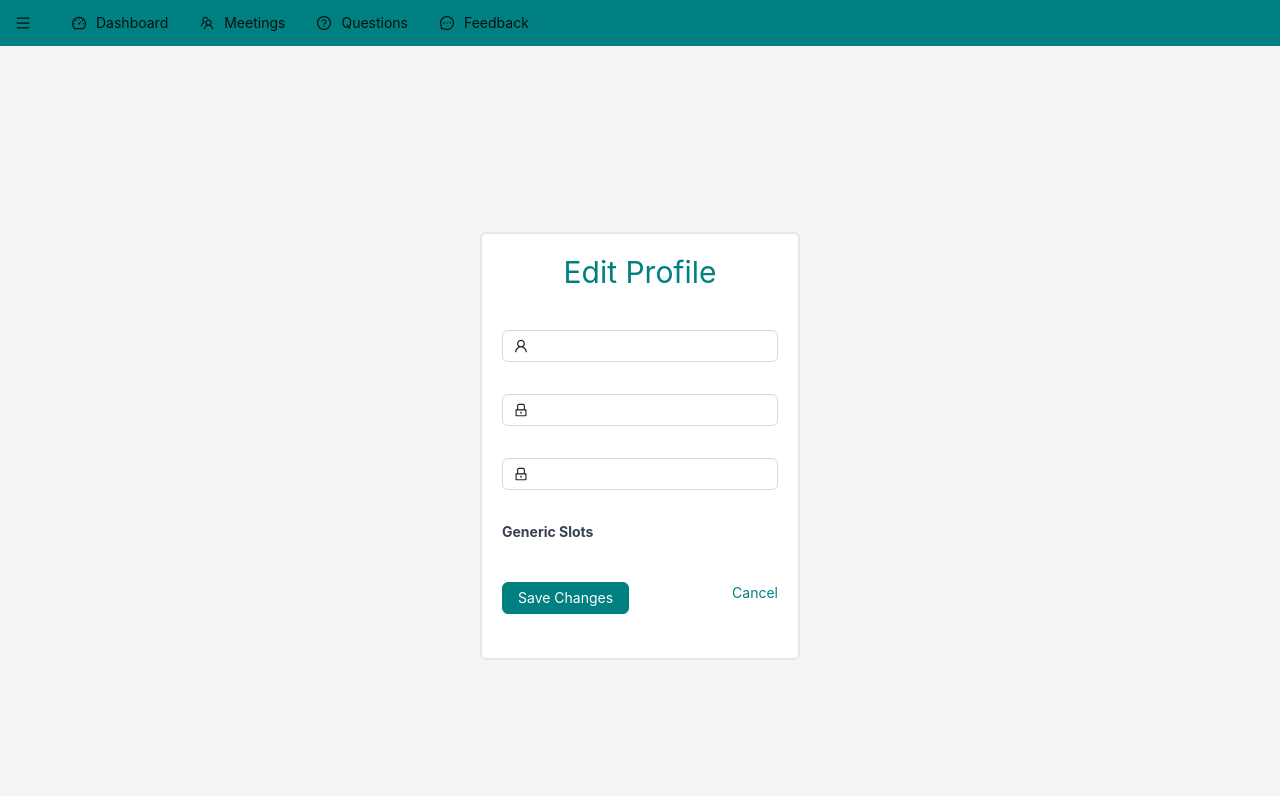
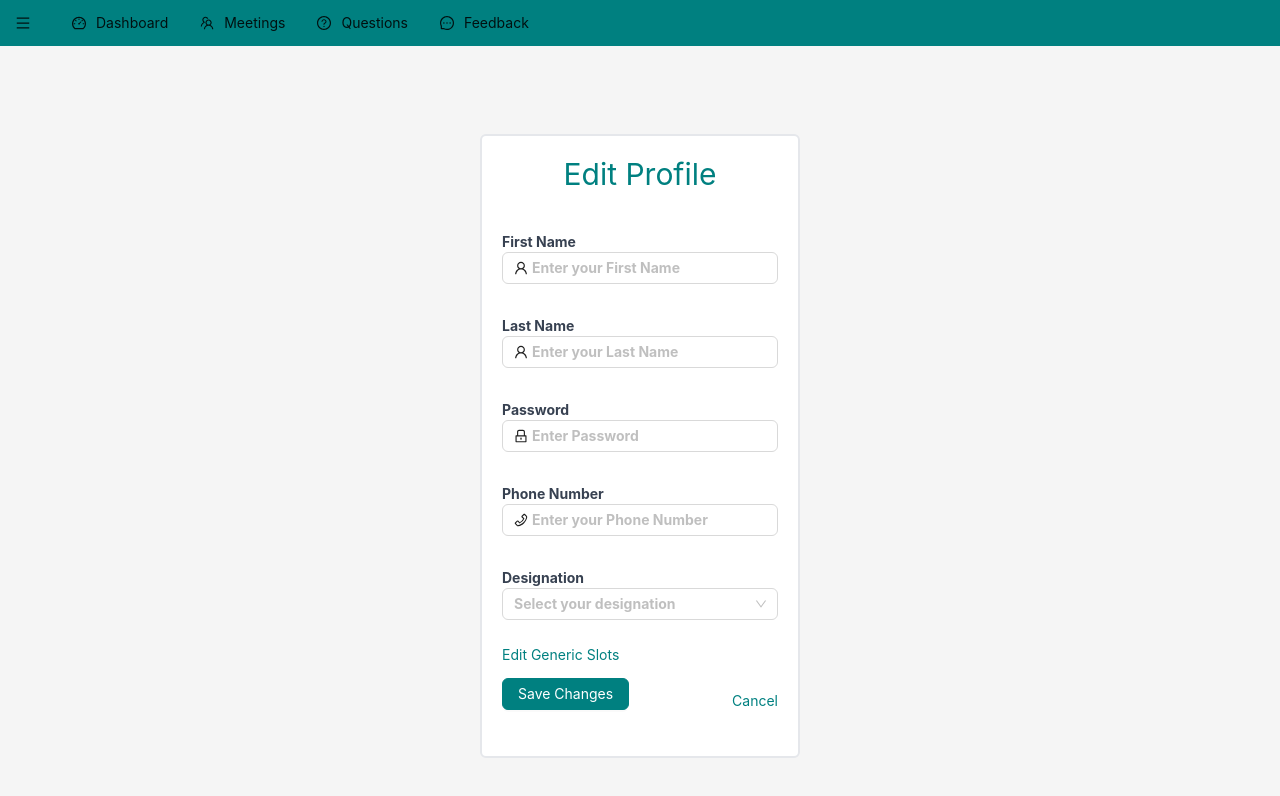
Before and after one commit to usamabasharat/Connect-Us-Web, a React (Create React App) app: page /editprofile in a window 1280 px wide. Shown: the top 796 px of the page. Built offline with nearby package versions, Linux system fonts and the light colour scheme; the HTML template or start-up script is replaced by a standard one.

Commit message:
edit profile and generic slots integration done

```diff
--- a/src/API/api.js
+++ b/src/API/api.js
@@ -1,4 +1,8 @@
-export const GetData = (route) => fetch(`${process.env.REACT_APP_BASEURL}${route}`);
+export const GetData = async (route) => {
+  const response = await fetch(`${process.env.REACT_APP_BASEURL}${route}`);
+  const data = await response.json();
+  return data;
+};
 
 export const GetDataByEmail = (route, email) => fetch(`${process.env.REACT_APP_BASEURL}${route}/${email}`);
 export const PostData = (route, values) => fetch(
--- a/src/App.jsx
+++ b/src/App.jsx
@@ -16,6 +16,7 @@ import Questions from './containers/Questions';
 import Dashboard from './containers/Dashboard';
 import Feedback from './containers/Feedback';
 import Profile from './containers/Profile';
+import GenericSlots from './containers/GenericSlots';
 
 const { Content } = Layout;
 
@@ -51,6 +52,7 @@ function App() {
             <Route path="/questions" element={<Questions />} />
             <Route path="/feedback" element={<Feedback />} />
             <Route path="/profile" element={<Profile />} />
+            <Route path="/genericSlots" element={<GenericSlots />} />
           </Routes>
         </Content>
       </Layout>
--- a/src/components/Sidebar.jsx
+++ b/src/components/Sidebar.jsx
@@ -23,6 +23,11 @@ function Sidebar({ isMenuVisible, hideDrawer }) {
       key: '/settings',
       label: 'Settings',
       icon: <SettingOutlined />,
+    },
+    {
+      key: '/genericSlots',
+      label: 'Generic Slots',
+      icon: <SettingOutlined />,
     }
   ];
   return (
@@ -34,7 +39,7 @@ function Sidebar({ isMenuVisible, hideDrawer }) {
         hideDrawer();
       }}
       open={isMenuVisible}
-      width={200}
+      width={250}
     >
       <Menu theme="light" mode="inline" items={MenuList} onClick={onSelectMenu} />
     </Drawer>
--- a/src/constants/messages.js
+++ b/src/constants/messages.js
@@ -12,3 +12,6 @@ export const QUESTION_ADDED = 'Question Added Successfully';
 export const EMAIL_DOES_NOT_EXIST = 'Email does not exist';
 export const LOGIN_SUCCESS = 'Login Successfully';
 export const INVALID_PASSWORD = 'Invalid Password';
+export const VALID_TIME = 'Please select time!';
+export const USER_UPDATED = 'User Updated Successfully';
+export const GENERIC_SLOT_ADDED = 'Generic Slot Successfully added';
--- a/src/constants/pattern.js
+++ b/src/constants/pattern.js
@@ -1,2 +1,2 @@
-export const NUMBER_PATTERN = /^[+]?[(]?[0-9]{3}[)]?[-\s.]?[0-9]{3}[-\s.]?[0-9]{4,6}$/;
+export const NUMBER_PATTERN = /^[+]?[(]?[0-9]{4}[)]?[-\s.]?[0-9]{3}[-\s.]?[0-9]{4,6}$/;
 export const PASSWORD_PATTERN = /^(?=.*[0-9])(?=.*[a-zA-Z])([a-zA-Z0-9!#@$%\-_=+<>]+)$/;
--- a/src/containers/EditProfile.jsx
+++ b/src/containers/EditProfile.jsx
@@ -1,62 +1,135 @@
-/* eslint-disable jsx-a11y/label-has-associated-control */
 import React from 'react';
-import { LockOutlined, UserOutlined } from '@ant-design/icons';
 import {
-  Button, Form,
+  FrownOutlined,
+  LockOutlined, PhoneOutlined, SmileOutlined, UserOutlined
+} from '@ant-design/icons';
+import {
+  Button, Form, notification, Select
 } from 'antd';
+import { Link } from 'react-router-dom';
 import Textfield from '../shared/TextField';
+import {
+  FIRST_NAME_PROMPT, LAST_NAME_PROMPT,
+  MIN_PASSWORD_PROMPT, PASSWORD_REQUIRED_PROMPT,
+  STRONG_PASSWORD_PROMPT,
+  USER_UPDATED,
+  VALID_NUMBER_PROMPT,
+} from '../constants/messages';
+import { NUMBER_PATTERN, PASSWORD_PATTERN } from '../constants/pattern';
+import { PutData } from '../API/api';
 
 function EditProfile() {
-  const onFinish = (values) => {
-    console.log('Received values of form: ', values);
+  const { Option } = Select;
+  const [form] = Form.useForm();
+  const linkValue = true;
+  const onFinish = async (values) => {
+    const id = 1;
+    const response = await PutData(`users/${id}`, values);
+    const data = await response.json();
+    console.log(data);
+    if (data.message !== 'Invalid Body') {
+      notification.open({
+        message: 'Success',
+        description: USER_UPDATED,
+        icon: <SmileOutlined style={{ color: '#108EE9' }} />
+      });
+    } else {
+      notification.open({
+        message: 'Error',
+        description: data.error.details[0].message,
+        icon: <FrownOutlined style={{ color: '#108EE9' }} />
+      });
+    }
+    form.resetFields();
   };
+
   return (
     <div className="flex h-screen">
       <div className="m-auto w-1/4 border-2 rounded-md p-5 space-y-10 bg-white">
         <h1 className="text-[#008080] text-3xl">Edit Profile</h1>
         <Form
+          form={form}
           name="normal_login"
           className="login-form"
           initialValues={{ remember: true }}
           onFinish={onFinish}
         >
           <Textfield
-            name="Name"
+            name="first_name"
             type="name"
+            labelText="First Name"
+            placeholder="Enter your First Name"
             prefix={<UserOutlined className="site-form-item-icon" />}
             rules={[{
-              required: true, message: 'Please input your Full Name.',
+              required: true, message: FIRST_NAME_PROMPT,
             }]}
           />
           <Textfield
-            name="Password"
+            name="last_name"
+            type="name"
+            labelText="Last Name"
+            placeholder="Enter your Last Name"
+            prefix={<UserOutlined className="site-form-item-icon" />}
+            rules={[{
+              required: true, message: LAST_NAME_PROMPT,
+            }]}
+          />
+          <Textfield
+            name="password"
+            labelText="Password"
+            placeholder="Enter Password"
+            rules={[
+              { required: true, message: PASSWORD_REQUIRED_PROMPT },
+              { min: 8, message: MIN_PASSWORD_PROMPT },
+              {
+                pattern: PASSWORD_PATTERN,
+                message: STRONG_PASSWORD_PROMPT
+              }
+            ]}
             type="password"
             prefix={<LockOutlined className="site-form-item-icon" />}
-            rules={[{ required: true, message: 'Please input your Password!' },
-              { min: 8, message: 'Password must be minimum 8 characters.' },
-              {
-                pattern: /^(?=.*[0-9])(?=.*[a-zA-Z])([a-zA-Z0-9!#@$%\-_=+<>]+)$/,
-                message: 'Password Pattern',
-              },
-            ]}
           />
           <Textfield
-            name="Confirm Password"
-            type="password"
-            prefix={<LockOutlined className="site-form-item-icon" />}
-            rules={[{ required: true, message: 'Please input your Confirm Password!' },
-              { min: 8, message: 'Password must be minimum 8 characters.' },
+            name="phone"
+            labelText="Phone Number"
+            placeholder="Enter your Phone Number"
+            rules={[
+              {
+                required: true,
+                message: VALID_NUMBER_PROMPT,
+                pattern: NUMBER_PATTERN
+              }
             ]}
+            type="text"
+            prefix={<PhoneOutlined className="site-form-item-icon" />}
           />
-          <Form.Item
-            name="generic_slots"
-            rules={[{ required: true, message: '' },
-            ]}
-          >
-            <label className="block text-left text-gray-700 text-sm font-bold mb-4">
-              Generic Slots
-            </label>
-          </Form.Item>
+          <label htmlFor="Designation" className="block text-left text-gray-700 text-sm font-bold mb-4">
+            Designation
+            <Form.Item
+              name="designation"
+              rules={[
+                {
+                  required: true,
+                  message: 'Please select your designation!',
+                },
+              ]}
+            >
+              <Select placeholder="Select your designation">
+                <Option value="ase">ASE</Option>
+                <Option value="se">SE</Option>
+                <Option value="sse">SSE</Option>
+                <Option value="atl">ATL</Option>
+                <Option value="tl">TL</Option>
+                <Option value="apm">APM</Option>
+                <Option value="pm">PM</Option>
+              </Select>
+            </Form.Item>
+          </label>
+          <div className="flex">
+            <Link to="/genericSlots" state={linkValue} className="text-[#008080] hover:text-[#20b2aa] justify-start mb-3">
+              Edit Generic Slots
+            </Link>
+          </div>
           <Form.Item>
             <div className="flex justify-between">
               <Button
@@ -65,7 +138,7 @@ function EditProfile() {
               >
                 Save Changes
               </Button>
-              <p className="text-[#008080] hover:text-[#20b2aa]">Cancel</p>
+              <p className="text-[#008080] hover:text-[#20b2aa] mt-3">Cancel</p>
             </div>
           </Form.Item>
         </Form>
--- /dev/null
+++ b/src/containers/GenericSlots.jsx
@@ -0,0 +1,153 @@
+import React, { useEffect, useState } from 'react';
+import {
+  Form, TimePicker, Button, notification, Select, Table
+} from 'antd';
+import { FrownOutlined, SmileOutlined } from '@ant-design/icons';
+import { useLocation } from 'react-router-dom';
+import { GENERIC_SLOT_ADDED, VALID_TIME } from '../constants/messages';
+import './MyRangePicker.css';
+import { GetData, PostData, PutData } from '../API/api';
+
+function GenericSlots() {
+  const location = useLocation();
+  const update = location.state;
+  const { RangePicker } = TimePicker;
+  const [genericSlots, setGenericSlots] = useState();
+  const [form] = Form.useForm();
+  const id = 1;
+  const date = (dateObj) => {
+    const getTime = new Date(dateObj);
+    return (getTime.toLocaleString('en-US', { hour: 'numeric', minute: 'numeric', hour12: true }));
+  };
+  const dataSource = genericSlots ? genericSlots.map((slot) => (
+    {
+      key: slot.id,
+      weekday: slot.type,
+      from: date(slot.from),
+      to: date(slot.to)
+    }
+  )) : '';
+  const columns = [
+    {
+      title: 'Weekday',
+      dataIndex: 'weekday',
+      key: 'weekday',
+    },
+    {
+      title: 'Time From',
+      dataIndex: 'from',
+      key: 'from',
+    },
+    {
+      title: 'Time To',
+      dataIndex: 'to',
+      key: 'to',
+    },
+  ];
+  const updateGenericSlot = () => {
+    GetData(`genericSlots/${id}`).then((promise) => setGenericSlots(promise));
+  };
+  useEffect(() => {
+    updateGenericSlot();
+  }, []);
+  const onFinish = async (values) => {
+    const fromTime = new Date(values.GenericSlots[0].$d);
+    const from = fromTime.getTime();
+    const toTime = new Date(values.GenericSlots[1].$d);
+    const to = toTime.getTime();
+    values.user_id = 1;
+    const day = values.type;
+    const genericSlot = {
+      ...values,
+      to,
+      from,
+    };
+    const response = update ? await PutData(`genericSlots/${day}`, genericSlot) : await PostData('genericSlots/', genericSlot);
+    const data = await response.json();
+    if (data.message === 'Generic Slot already taken for the selected day please go to edit profile to edit slot') {
+      notification.open({
+        message: 'Error',
+        description: data.message,
+        icon: <FrownOutlined style={{ color: '#108EE9' }} />
+      });
+    } else if (data.message === 'Updated Slot Successfully') {
+      notification.open({
+        message: 'Success',
+        description: data.message,
+        icon: <SmileOutlined style={{ color: '#108EE9' }} />
+      });
+    } else if (data.message === 'Invalid Body') {
+      notification.open({
+        message: 'Error',
+        description: data.error.details[0].message,
+        icon: <FrownOutlined style={{ color: '#108EE9' }} />
+      });
+    } else {
+      notification.open({
+        message: 'Success',
+        description: GENERIC_SLOT_ADDED,
+        icon: <SmileOutlined style={{ color: '#108EE9' }} />
+      });
+    }
+    form.resetFields();
+    updateGenericSlot();
+  };
+
+  return (
+    <div className="flex h-screen">
+      <div className="m-auto w-1/4 border-2 rounded-md p-5 space-y-10 bg-white">
+        <h1 className="text-[#008080] text-xl font-bold text-left">Generic Slots</h1>
+        <Form
+          form={form}
+          name="normal_login"
+          className="generic-slots-form"
+          initialValues={{ remember: true }}
+          onFinish={onFinish}
+          on
+        >
+          <Form.Item name="GenericSlots" rules={[{ required: true, message: VALID_TIME }]}>
+            <RangePicker
+              title="Select Time Slot"
+              dropdownClassName="custom-range-picker"
+              showTime={{ format: 'h:mm a' }}
+              format="h:mm a"
+              className="w-full"
+            />
+          </Form.Item>
+          <Form.Item className="text-left" name="type" label="Weekdays">
+            <Select className="flex-col">
+              <Select.Option className="ml-2 h-[30px]" value="monday">
+                Monday
+              </Select.Option>
+              <Select.Option className="ml-2 h-[30px]" value="tuesday">
+                Tuesday
+              </Select.Option>
+              <Select.Option className="ml-2 h-[30px]" value="wednesday">
+                Wednesday
+              </Select.Option>
+              <Select.Option className="ml-2 h-[30px]" value="thursday">
+                Thursday
+              </Select.Option>
+              <Select.Option className="ml-2 h-[30px]" value="friday">
+                Friday
+              </Select.Option>
+            </Select>
+          </Form.Item>
+          <Form.Item>
+            <div className="flex justify-between">
+              <Button
+                htmlType="submit"
+                className="login-form-button text-white border-[#008080] bg-[#008080] hover:bg-[#20B2AA] hover:!text-white hover:!border-[#20B2AA]"
+              >
+                Save Slots
+              </Button>
+            </div>
+          </Form.Item>
+        </Form>
+        <Table dataSource={dataSource} columns={columns} />
+      </div>
+    </div>
+  );
+}
+
+export default GenericSlots;
--- a/src/containers/Questions.jsx
+++ b/src/containers/Questions.jsx
@@ -15,7 +15,7 @@ function Questions() {
   const [answersArray, setAnswerArray] = useState([]);
 
   const handleSubmit = async (values) => {
-    const createdBy = 4;
+    const createdBy = 1;
     if (typeof values.Options === 'string') {
       answersArray.push(values.Options);
     }
@@ -28,7 +28,7 @@ function Questions() {
     };
     const response = await PostData('questions/', question);
     const data = await response.json();
-    if (response.status === 200) {
+    if (data.message !== 'Invalid Body') {
       notification.open({
         message: 'Success',
         description: QUESTION_ADDED,
@@ -37,7 +37,7 @@ function Questions() {
     } else {
       notification.open({
         message: 'Error',
-        description: data.message,
+        description: data.error.details[0].message,
         icon: <FrownOutlined style={{ color: '#108EE9' }} />
       });
     }
```
